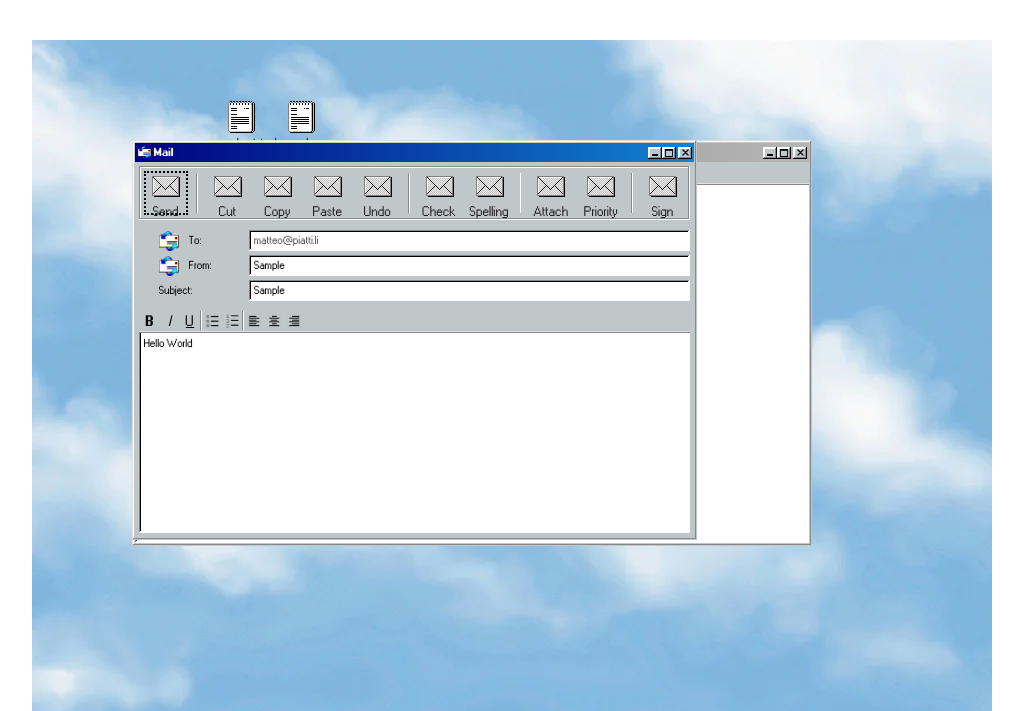
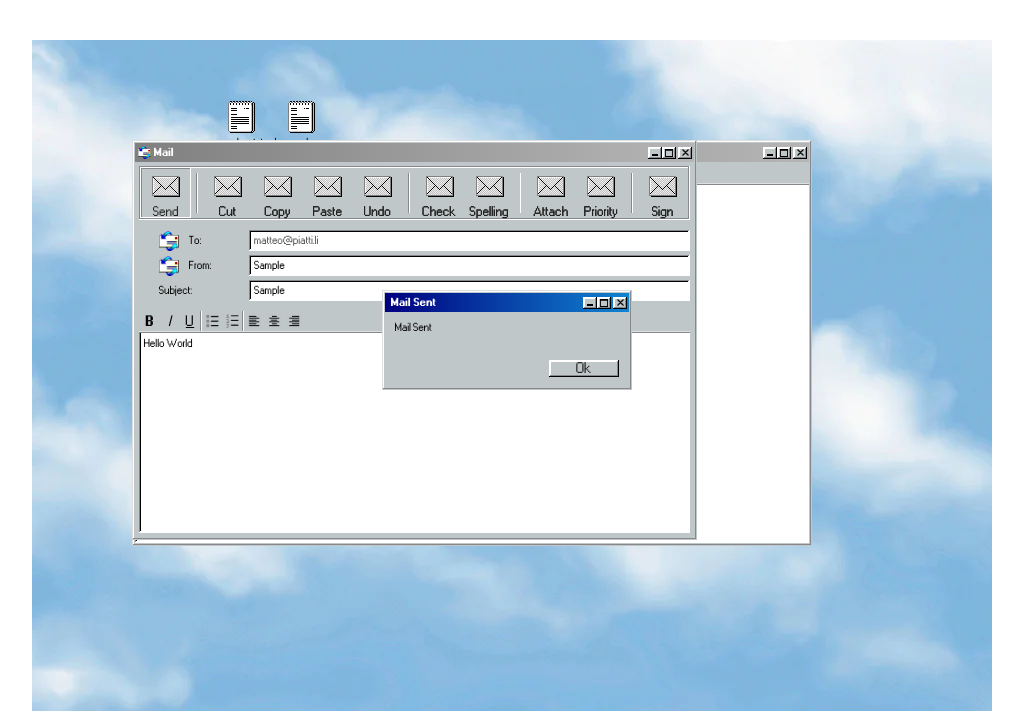
Before and after one commit to matteopiatti/desktop, a website built with Vite: page index.html in a window 1280 px wide. Both pictures are taken after typing "Sample", "Sample" into the empty fields and a click on the button "Send". Shown: the top 711 px of the page, without its empty margins (128-1151 px from the left). Built offline with nearby package versions, Linux system fonts and the light colour scheme; files whose address does not match are found by name.

Commit message:
Add loadingscreen to mailsend

```diff
--- a/index.html
+++ b/index.html
@@ -2,7 +2,6 @@
 <html lang="en">
   <head>
     <meta charset="UTF-8" />
-    <link rel="icon" type="image/svg+xml" href="/vite.svg" />
     <link rel="stylesheet" href="/style.css" />
     <meta name="viewport" content="width=device-width, initial-scale=1.0" />
     <title>Desktop</title>
--- a/init.js
+++ b/init.js
@@ -314,7 +314,7 @@ class TaskBar extends Box {
     updateWindows() {
         this.windows.innerHTML = '';
         WINDOWLAYER.windows.forEach(window => {
-            if (window.type === 'loading') return;
+            if (window.type === 'info') return;
             const taskButton = createElement(`
                 <button class="task-button">
                     <img src="${window.icon}" alt="icon">
@@ -565,6 +565,7 @@ class Mail extends TextEditor {
             form.querySelector('input[name="subject"]').value = subject
             form.querySelector('input[name="content"]').value = content
             const formData = new FormData(form)
+            WINDOWLAYER.addWindow(new LoadingScreen({}, null, 'Sending Mail', 'Sending Mail', 'Sending Mail', 2000))
             fetch("/", {
                 method: "POST",
                 headers: { "Content-Type": "application/x-www-form-urlencoded" },
@@ -572,6 +573,10 @@ class Mail extends TextEditor {
             })
                 .then(() => console.log("Form successfully submitted"))
                 .catch((error) => alert(error));
+            // wait 2000 ms and create new infowindow
+            setTimeout(() => {
+                WINDOWLAYER.addWindow(new InfoWindow({}, null, 'Mail Sent', 'Mail Sent'))
+            }, 2000)
         })
 
         this.windowContent.prepend(this.address)
@@ -579,14 +584,32 @@ class Mail extends TextEditor {
     }
 }
 
-class LoadingScreen extends Window {
-    constructor(options, children, title, content, text, time) {
-        super(options, children, title, content, {x: 350, y: 250, w: 250, h: 100}, null, null);
-        this.type = 'loading';
+class InfoWindow extends Window {
+    constructor(options, children, title, content, position, icon) {
+        super(options, children, title, content, position || {x: 350, y: 250, w: 250, h: 100}, icon, null);
+        this.type = 'info';
         this.windowContent.style.boxShadow = 'none';
         this.windowContent.innerHTML = '';
         this.resizeable = false;
         this.resizeHandler.remove();
+
+        this.windowContent.append(createElement(`
+            <div class="info">
+                <p>${content}</p>
+                <button>Ok</button>
+            </div>
+        `))
+
+        const button = this.windowContent.querySelector('.info button')
+        button.addEventListener('click', () => this.element.remove())
+    }
+}
+
+class LoadingScreen extends InfoWindow {
+    constructor(options, children, title, content, text, time) {
+        super(options, children, title, content, null, null, null);
+        this.windowContent.innerHTML = '';
+
         this.windowContent.append(createElement(`
             <div class="loading-screen">
                 <p>${text}</p>
--- a/style.css
+++ b/style.css
@@ -587,12 +587,24 @@ button.start-button {
 button.ghost {
     background: transparent;
     box-shadow: none;
+    color: var(--text-color);
+
     &:hover {
         box-shadow: var(--border-ghost-inner), var(--border-ghost-outer);
+        outline: none;
+        text-shadow: none;
     }
 
     &.active {
-        box-shadow: var(--border-field), var(--border-simple-inner);
+        box-shadow: var(--border-simple-outer), var(--border-simple-inner);
+        outline: none;
+        text-shadow: none;
+    }
+
+    &:focus {
+        box-shadow: var(--border-simple-outer), var(--border-simple-inner);
+        text-shadow: none;
+        outline: none;
     }
 }
 
@@ -676,3 +688,16 @@ input[type="text"] {
         }
     }
 }
+
+.info {
+    padding: 10px;
+    height: 100%;
+    display: flex;
+    flex-direction: column;
+
+    & button {
+        width: 70px;
+    align-self: end;
+    margin-top: auto;
+    }
+}
```
